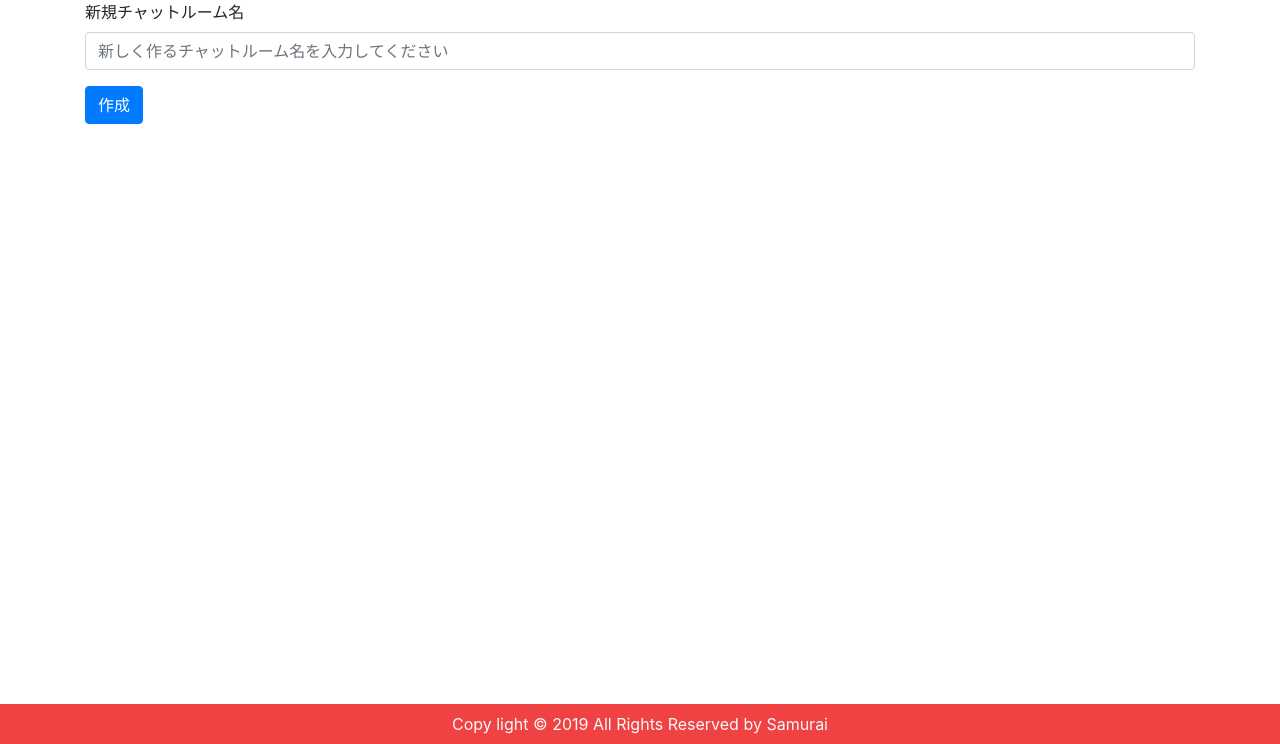
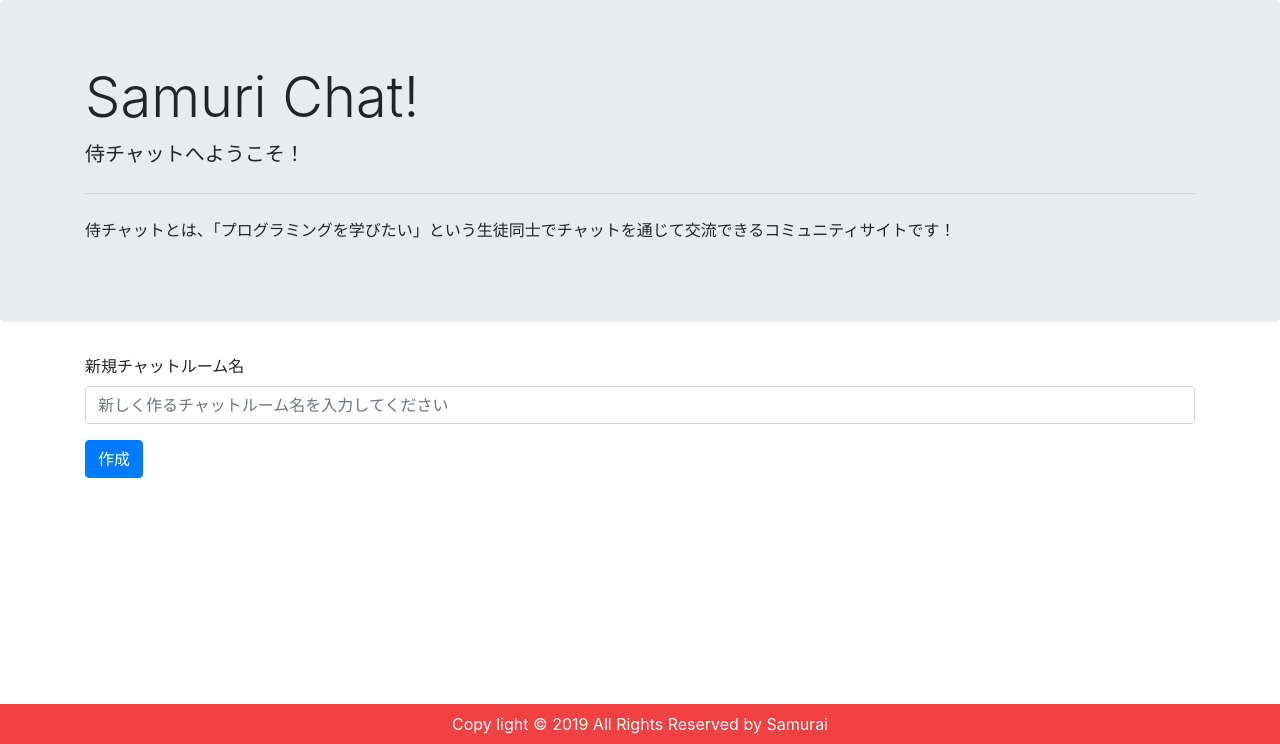
Before and after one commit to S-H-GAMELINKS/chatphp, a PHP site: page / in a window 1280 px wide. Shown: the part 56-800 px from the top of the page. Run offline with PHP 8.4, Linux system fonts and the light colour scheme; data that the repository does not hold is empty.

Commit message:
add jumbtoron

```diff
--- /dev/null
+++ b/components/jumbotron.php
@@ -0,0 +1,8 @@
+<div class="jumbotron">
+    <div class="container">
+        <h1 class="display-4">Samuri Chat!</h1>
+        <p class="lead">侍チャットへようこそ！</p>
+        <hr class="my-4">
+        <p>侍チャットとは、「プログラミングを学びたい」という生徒同士でチャットを通じて交流できるコミュニティサイトです！</p>
+    </div>
+</div>
--- a/index.php
+++ b/index.php
@@ -7,6 +7,7 @@
     </head>
     <body>
         <?php include('components/header.php'); ?>
+        <?php include('components/jumbotron.php'); ?>
         <?php include('components/create_room_form.php'); ?>
         <?php include('components/rooms.php'); ?>
         <?php include('components/footer.php'); ?>
```
